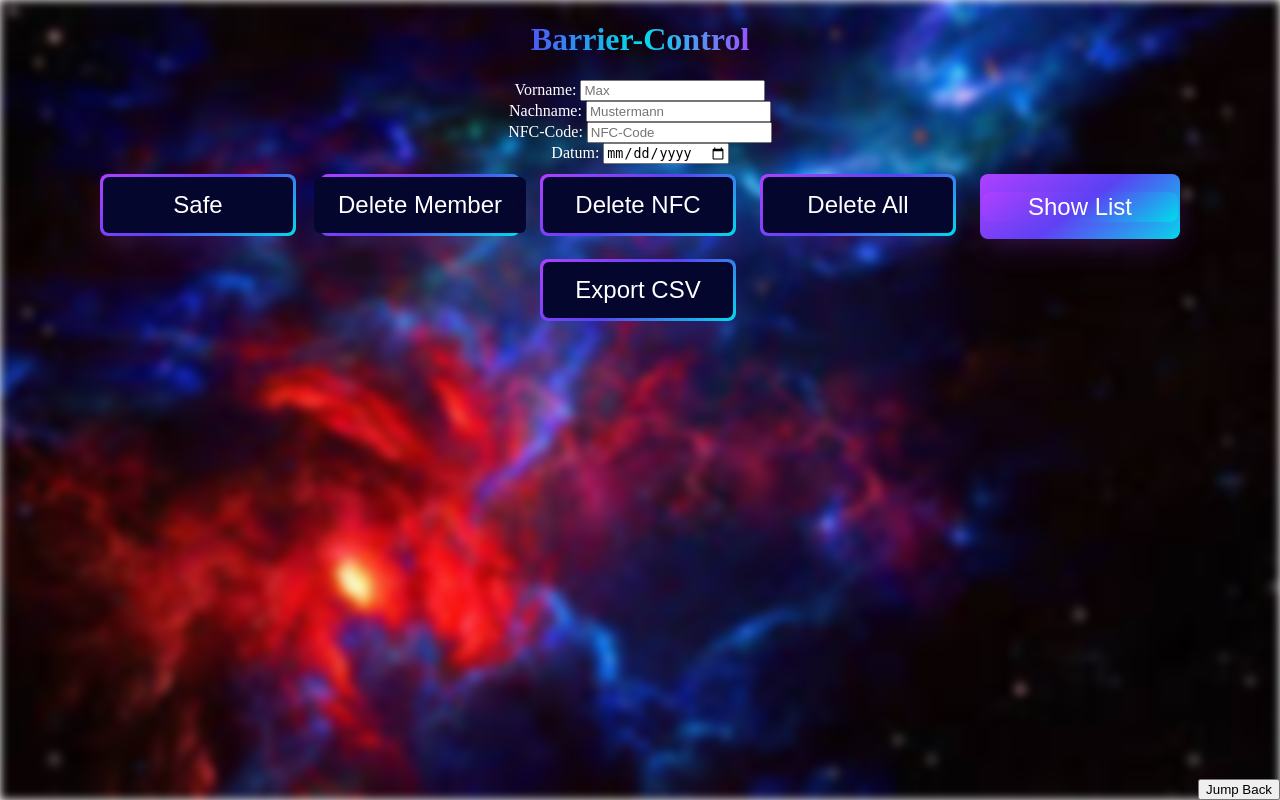
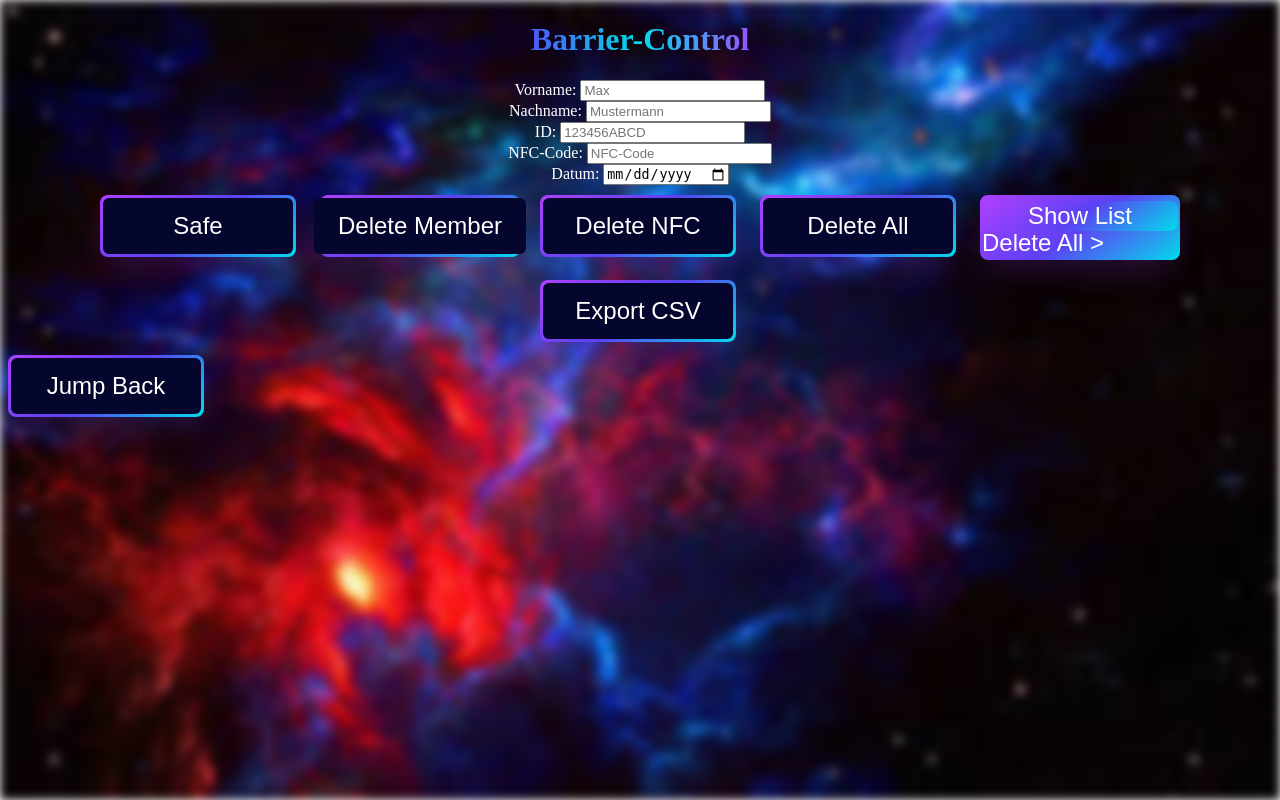
Before and after one commit to RobschCocovic/Barrier-Control, a PHP site: page / in a window 1280 px wide. Run offline with PHP 8.4, Linux system fonts and the light colour scheme.

Commit message:
id input created

```diff
--- a/index.php
+++ b/index.php
@@ -43,6 +43,13 @@ m¨oglichst einfach auf ein anderes Backend umgestellt werden kann.
     </form>
   </div>
 
+  <div id="divID">
+    <form id="createID">
+      <label for="IdInput">ID:</label>
+      <input type="text" id="IdInput" name="id" placeholder="123456ABCD" required>
+    </form>
+  </div>
+
   <div id="divNFCCode">
     <form id="createNfC-Code">
       <label for="nfcInput">NFC-Code:</label>
@@ -76,7 +83,7 @@ m¨oglichst einfach auf ein anderes Backend umgestellt werden kann.
 
     <div id="divShowList" class="button">
       <form method="post">
-        <input class="button" type="submit" name="showList" value="Show List" >
+        <input class="button" type="submit" name="showList" value="Show List" <span class="text">Delete All </span>>
       </form>
     </div>
 
@@ -86,7 +93,7 @@ m¨oglichst einfach auf ein anderes Backend umgestellt werden kann.
   </div>
 </div>
 
-<button  id="mybutton" role="button" onclick="openNewPage()"><span class="text">Jump Back</span></button>
+<button  class="button" role="button" onclick="openNewPage()"><span class="text">Jump Back</span></button>
   <script>
     function openNewPage() {
       window.location.href = "introduction.html";
--- a/style.css
+++ b/style.css
@@ -229,9 +229,3 @@ label{
   margin: 10px;
   max-width: 200px;
 }
-#mybutton{
-  position: fixed;
-    bottom: 0;
-    right: 0;
-    z-index: 999;
-}
```
